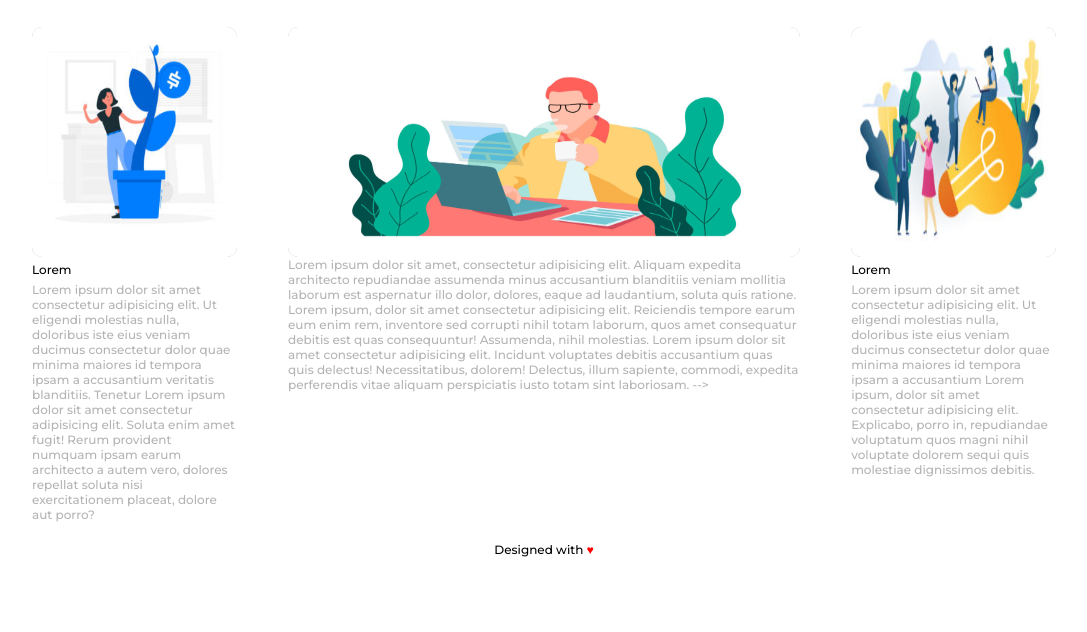
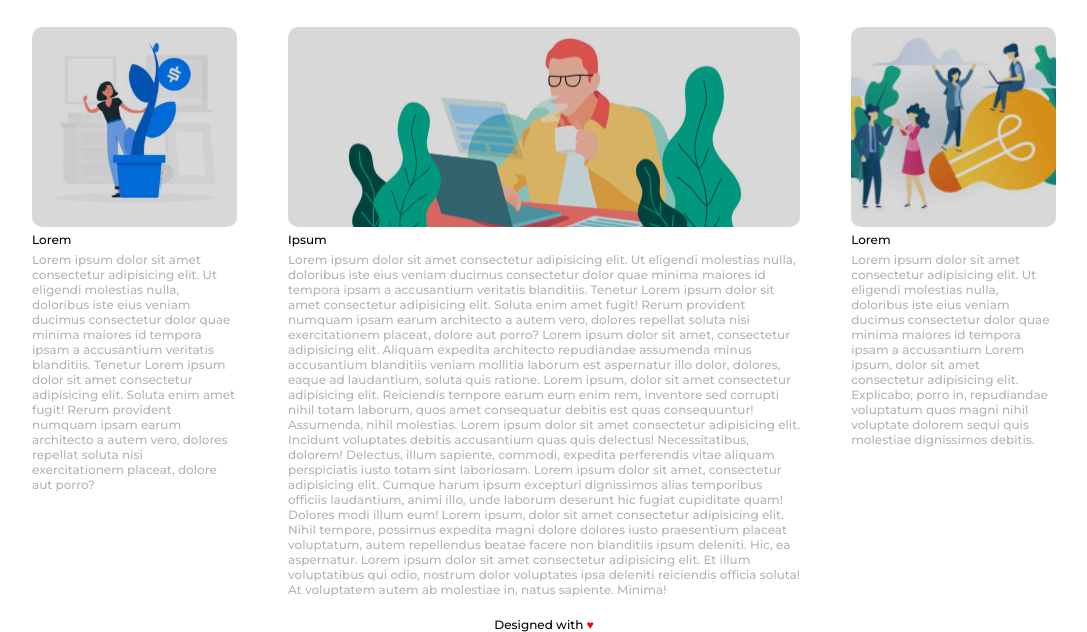
Before and after one commit to Andrea1302/htmlcss-wp, a plain HTML site: page index.html in a window 1280 px wide. Shown: the part 600-1232 px from the top of the page, without its empty margins (96-1183 px from the left). Before the commit the page ends 1157 px from the top, so only its background shows below. Drawn offline with Linux system fonts and the light colour scheme.

Commit message:
corretto esercizio finale

```diff
--- a/css/style.css
+++ b/css/style.css
@@ -104,7 +104,23 @@ h1{
     /* regole di debug  */
 
 }
-
+.immagini{
+height: 200px;
+}
+#img1{
+    background-image: url('../img/img-1.jpg');
+    background-size: cover;
+}
+#img2{
+    background-image: url('../img/banner-2.jpg');
+    background-size: cover;
+    background-position: center;
+}
+#img3{
+    background-image: url('../img/img-3.jpg');
+    background-size: cover;
+    background-position:center;
+}
 .h4{
     color: black;
     margin: 5px 0;
@@ -115,16 +131,7 @@ h1{
     /* regole di debug  */
 
 }
-.img_altezza{
-    height: 230px;
-    background-color: rgba(0, 0, 0, 0.308);
-    border-radius: 10px;
-}
-.immagine_{
-    width: 100%;
-    height: 100%;
-    border-radius: 10px;
-}
+
 
 .principale{
     width: 50%;
--- a/index.html
+++ b/index.html
@@ -78,37 +78,47 @@
                 <!-- sezione suddivisa in parti  -->
                     <div class="clearfix">
                         <aside  class="lati_principale">
-                            <div class="img_altezza" >
-                                <img class="immagine_"  src="img/img-1.jpg" alt="img">
+                                <div class="immagini" id="img1">
+                                    <div class="opacity"></div>
                                 </div>
                                 <div class="h4">
                                     Lorem
                                 </div>
 
-                                    <div class="testo">Lorem ipsum dolor sit amet consectetur adipisicing elit. Ut eligendi molestias nulla, doloribus iste eius veniam ducimus consectetur dolor quae minima maiores id tempora ipsam a accusantium veritatis blanditiis. Tenetur
+                                    <div>Lorem ipsum dolor sit amet consectetur adipisicing elit. Ut eligendi molestias nulla, doloribus iste eius veniam ducimus consectetur dolor quae minima maiores id tempora ipsam a accusantium veritatis blanditiis. Tenetur
                                     Lorem ipsum dolor sit amet consectetur adipisicing elit. Soluta enim amet fugit! Rerum provident numquam ipsam earum architecto a autem vero, dolores repellat soluta nisi exercitationem placeat, dolore aut porro?
                                     </div>
                         </aside>
 
                         <div class="principale">
-                            <div class="img_altezza">
-                                <img class="immagine_" src="img/banner-2.jpg" alt="">
+                            <div class="immagini" id="img2">
+                                <div class="opacity"></div>
                             </div>
+                            <div class="h4">
+                                Ipsum
+                            </div>
+
+                                <div>Lorem ipsum dolor sit amet consectetur adipisicing elit. Ut eligendi molestias nulla, doloribus iste eius veniam ducimus consectetur dolor quae minima maiores id tempora ipsam a accusantium veritatis blanditiis. Tenetur
+                                Lorem ipsum dolor sit amet consectetur adipisicing elit. Soluta enim amet fugit! Rerum provident numquam ipsam earum architecto a autem vero, dolores repellat soluta nisi exercitationem placeat, dolore aut porro?
                                 Lorem ipsum dolor sit amet, consectetur adipisicing elit. Aliquam expedita architecto repudiandae assumenda minus accusantium blanditiis veniam mollitia laborum est aspernatur illo dolor, dolores, eaque ad laudantium, soluta quis ratione.
                                 Lorem ipsum, dolor sit amet consectetur adipisicing elit. Reiciendis tempore earum eum enim rem, inventore sed corrupti nihil totam laborum, quos amet consequatur debitis est quas consequuntur! Assumenda, nihil molestias.
-                            Lorem ipsum dolor sit amet consectetur adipisicing elit. Incidunt voluptates debitis accusantium quas quis delectus! Necessitatibus, dolorem! Delectus, illum sapiente, commodi, expedita perferendis vitae aliquam perspiciatis iusto totam sint laboriosam. -->
+                                Lorem ipsum dolor sit amet consectetur adipisicing elit. Incidunt voluptates debitis accusantium quas quis delectus! Necessitatibus, dolorem! Delectus, illum sapiente, commodi, expedita perferendis vitae aliquam perspiciatis iusto totam sint laboriosam.
+                                Lorem ipsum dolor sit amet, consectetur adipisicing elit. Cumque harum ipsum excepturi dignissimos alias temporibus officiis laudantium, animi illo, unde laborum deserunt hic fugiat cupiditate quam! Dolores modi illum eum!
+                                Lorem ipsum, dolor sit amet consectetur adipisicing elit. Nihil tempore, possimus expedita magni dolore dolores iusto praesentium placeat voluptatum, autem repellendus beatae facere non blanditiis ipsum deleniti. Hic, ea aspernatur.
+                                Lorem ipsum dolor sit amet consectetur adipisicing elit. Et illum voluptatibus qui odio, nostrum dolor voluptates ipsa deleniti reiciendis officia soluta! At voluptatem autem ab molestiae in, natus sapiente. Minima!
+                            </div>
 
                         </div>
 
                         <aside  class="lati_principale">
-                            <div id="right" class="img_altezza">
-                                <img class="immagine_"  src="img/img-3.jpg" alt="img">
+                            <div class="immagini" id="img3">
+                                <div class="opacity"></div>
                             </div>
                                 <div class="h4">
                                     Lorem
                                 </div>
 
-                                    <div class="testo">Lorem ipsum dolor sit amet consectetur adipisicing elit. Ut eligendi molestias nulla, doloribus iste eius veniam ducimus consectetur dolor quae minima maiores id tempora ipsam a accusantium Lorem ipsum, dolor sit amet consectetur adipisicing elit. Explicabo, porro in, repudiandae voluptatum quos magni nihil voluptate dolorem sequi quis molestiae dignissimos debitis.
+                                    <div>Lorem ipsum dolor sit amet consectetur adipisicing elit. Ut eligendi molestias nulla, doloribus iste eius veniam ducimus consectetur dolor quae minima maiores id tempora ipsam a accusantium Lorem ipsum, dolor sit amet consectetur adipisicing elit. Explicabo, porro in, repudiandae voluptatum quos magni nihil voluptate dolorem sequi quis molestiae dignissimos debitis.
                                     </div>
                         </aside>
 
```
Lines whose indentation alone changed are shown as unchanged.
